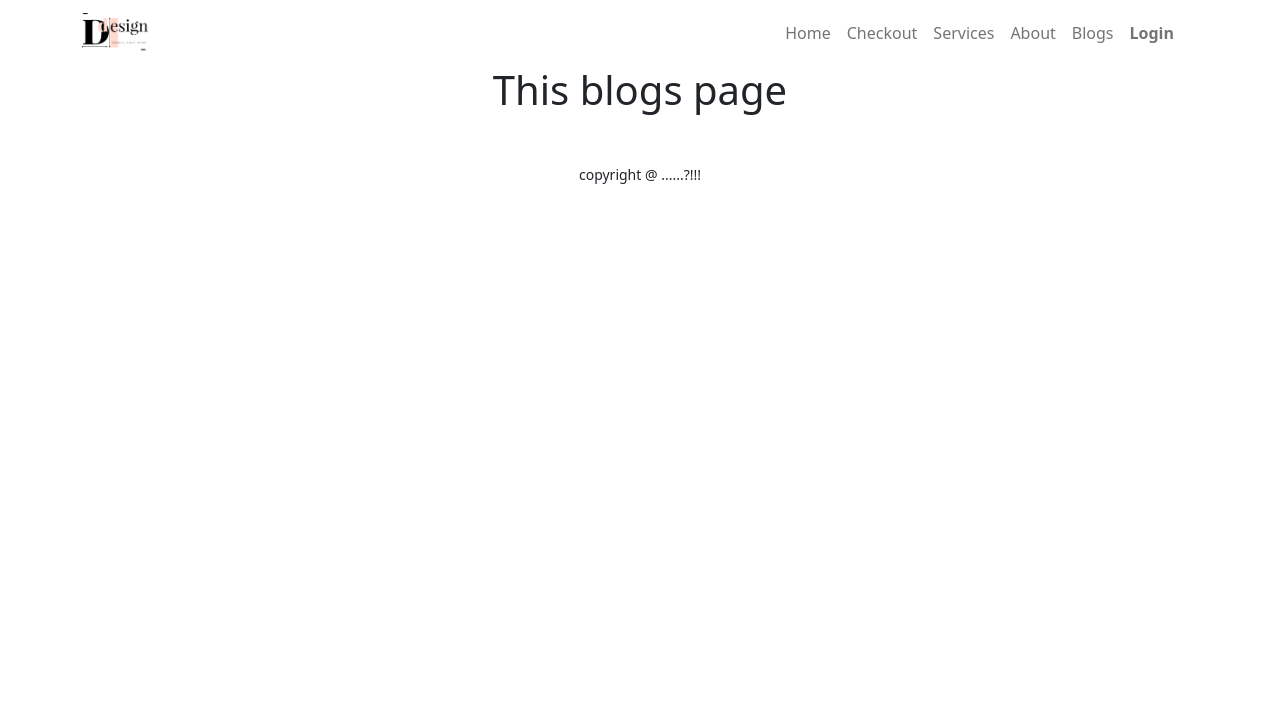
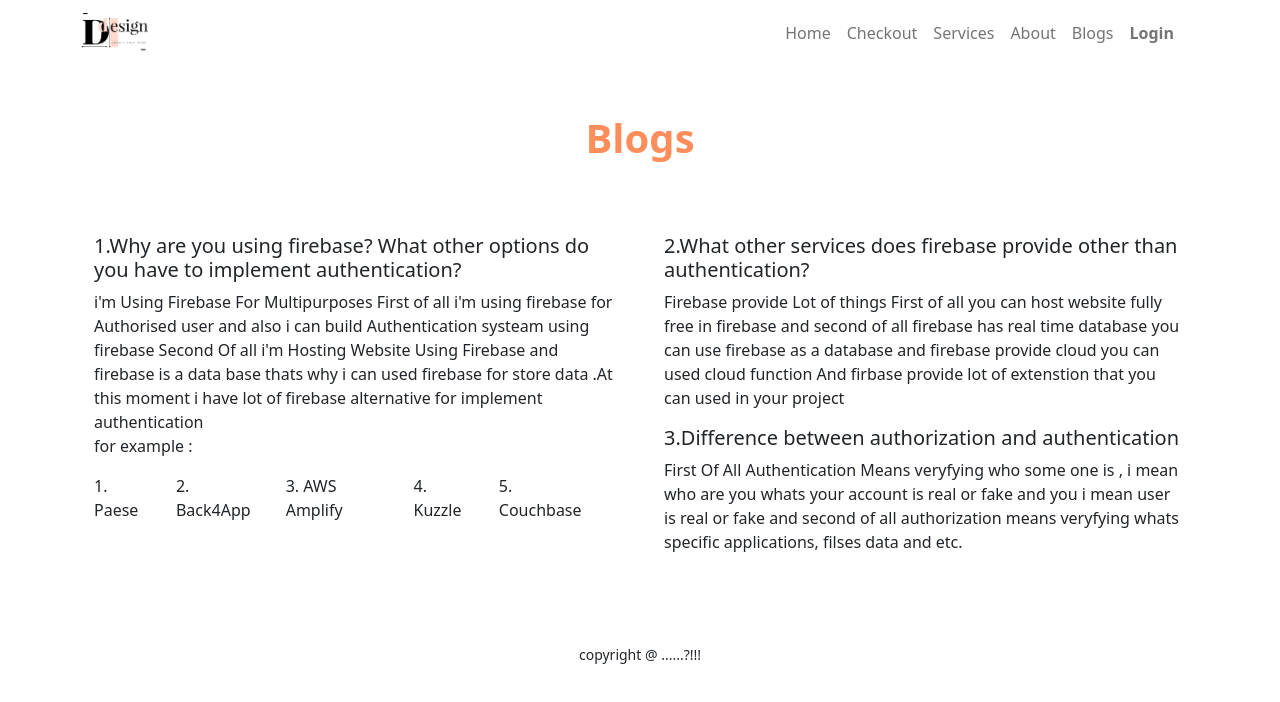
Before and after one commit to mdnaimurrahaman/creative-design-guide, a React (Create React App) app: page /blogs in a window 1280 px wide. Shown: the top 702 px of the page. Built offline with nearby package versions, Linux system fonts and the light colour scheme; no server answers; the HTML template or start-up script is replaced by a standard one.

Commit message:
added Blogs section

```diff
--- a/src/Pages/Auth/Login/Login.js
+++ b/src/Pages/Auth/Login/Login.js
@@ -58,7 +58,7 @@ const Login = () => {
 
     const navigate = useNavigate();
     const location = useLocation();
-    const from = location.state?.from?.pathname || "/"
+    const from = location.state?.from?.pathname || "/home"
 
    useEffect(()=>{
     if(user){
--- a/src/Pages/Auth/Signup/Signup.js
+++ b/src/Pages/Auth/Signup/Signup.js
@@ -4,7 +4,7 @@ import auth from '../../../firebase.init';
 import '../../Auth/Login/Login.css'
 import { ToastContainer, toast } from 'react-toastify';
   import 'react-toastify/dist/ReactToastify.css';
-import { useLocation, useNavigate } from 'react-router-dom';
+import { Link, useLocation, useNavigate } from 'react-router-dom';
 
 const Signup = () => {
     const [userInfo, setUserInfo] = useState({
@@ -98,6 +98,7 @@ const Signup = () => {
    },[user])
 
     return (
+
         <div className='login-container'>
             <div className='login-title'>SIGNUP</div>
             <form className='login-form' onSubmit={handleLogin}>
@@ -108,6 +109,8 @@ const Signup = () => {
                 <input type="password" placeholder='confirm password' onChange={handleConfirmPasswordChange}/>
                 <button>SignUp</button>
 
+                <p>Already have and account ? <Link to="/login" className='pe-auto text-decoration-none'>SignIn</Link></p>
+
                 <ToastContainer></ToastContainer>
             </form>
             <button onClick={()=> signInWithGoogle()}>Google SignIn</button>
--- a/src/Pages/Blogs/Blogs.css
+++ b/src/Pages/Blogs/Blogs.css
@@ -0,0 +1,19 @@
+.blogs-title{
+    color: rgb(253, 142, 91);
+}
+
+.auth-name li{
+    list-style: none;
+    margin-right: 25px;
+}
+
+@media only screen and (max-width: 600px) {
+    .auth-name{
+        flex-direction: column;
+    }
+  }
+@media only screen and (max-width: 600px) {
+    .first-qus{
+        margin-bottom: 20px;
+    }
+  }
--- a/src/Pages/Blogs/Blogs.js
+++ b/src/Pages/Blogs/Blogs.js
@@ -1,9 +1,33 @@
 import React from 'react';
+import './Blogs.css'
 
 const Blogs = () => {
     return (
-        <div>
-            <h1 className='text-center'>This blogs page</h1>
+        <div className='container mx-auto'>
+            <h1 className='blogs-title text-center my-5 fw-bold'>Blogs</h1>
+            <div className='row'>
+                <div className='first-qus col-sm-12 col-md-6 p-4'>
+                    <h5>1.Why are you using firebase? What other options do you have to implement authentication?</h5>
+                    <p>i'm Using Firebase For Multipurposes First of all i'm using firebase for Authorised user and also i can build Authentication systeam using firebase Second Of all i'm Hosting Website Using Firebase and firebase is a data base thats why i can used firebase for store data .At this moment i have lot of firebase alternative for implement authentication <br /> for example :</p>
+                    <div className='d-flex auth-name'>
+                        <li>1. Paese</li>
+                        <li>2. Back4App</li>
+                        <li>3. AWS Amplify</li>
+                        <li>4. Kuzzle</li>
+                        <li>5. Couchbase</li>
+                    </div>
+                </div>
+                <div className='col-sm-12 col-md-6 p-4'>
+                    <div>
+                        <h5>2.What other services does firebase provide other than authentication?</h5>
+                        <p>Firebase provide Lot of things First of all you can host website fully free in firebase and second of all firebase has real time database you can use firebase as a database and firebase provide cloud you can used cloud function And firbase provide lot of extenstion that you can used in your project</p>
+                    </div>
+                    <div>
+                        <h5>3.Difference between authorization and authentication</h5>
+                        <p>First Of All Authentication Means veryfying who some one is , i mean who are you whats your account is real or fake and you i mean user is real or fake and second of all authorization means veryfying whats specific applications, filses data and etc.</p>
+                    </div>
+                </div>
+            </div>
         </div>
     );
 };
```
